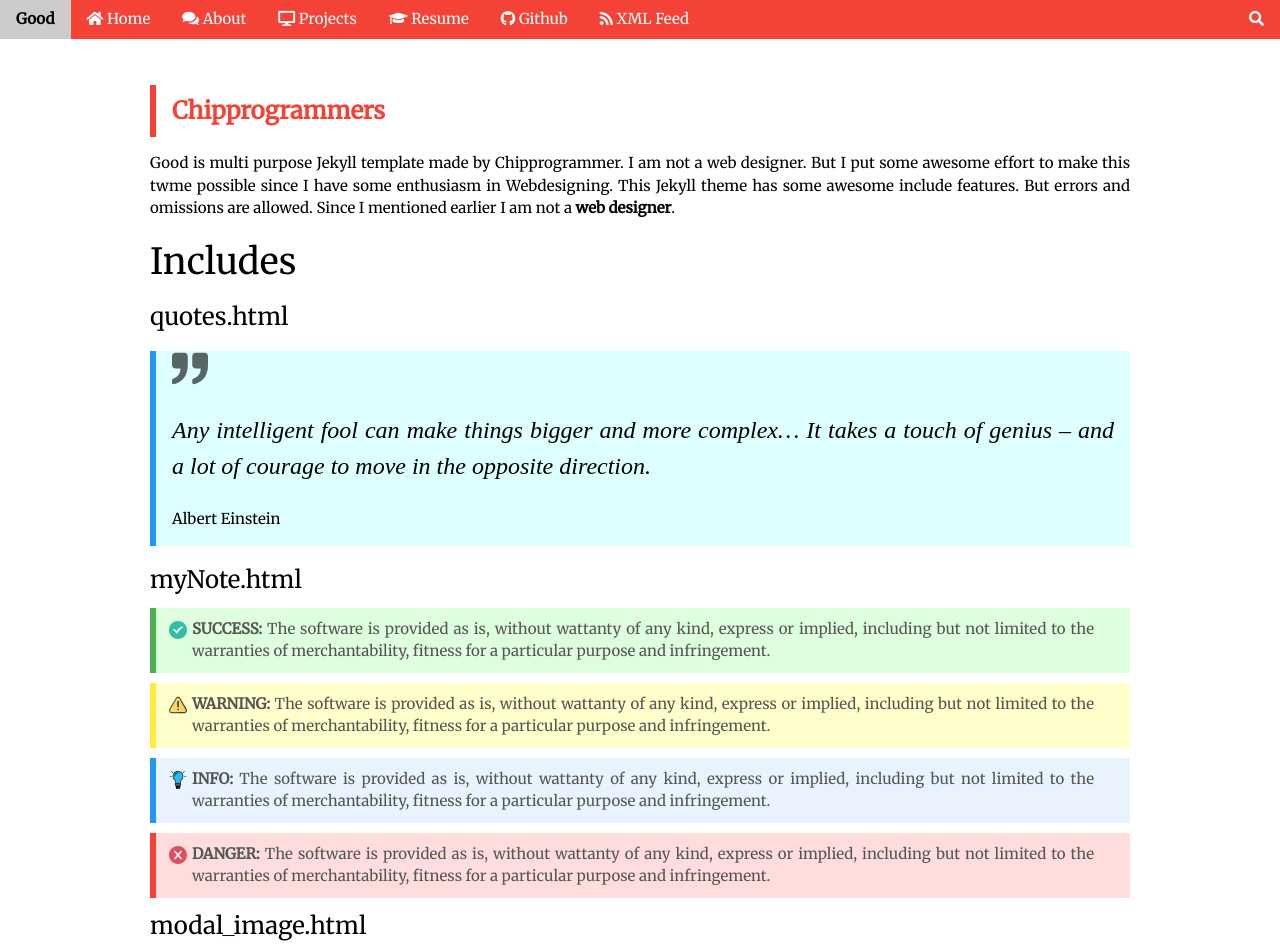
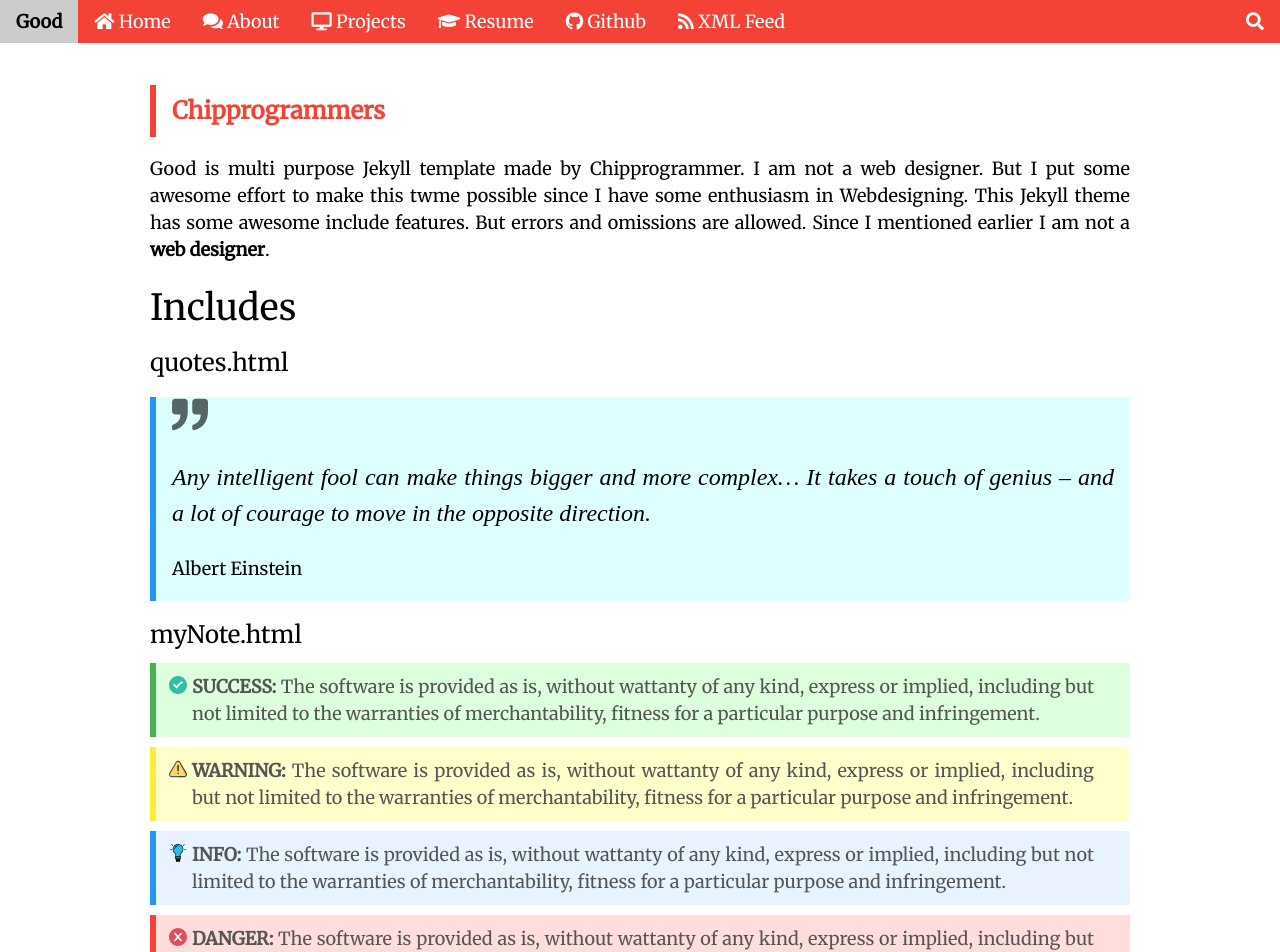
Before and after one commit to chipprogrammers/Good, a Jekyll site: the page built from index.md, in a window 1280 px wide and 1400 px high. Shown: the top 952 px of the window. Built offline with Jekyll 4.4.1, drawn with Linux system fonts in a browser that asks for light colours; comment, search, counter and statistics services are not loaded; grey boxes are pictures that could not be loaded.

Commit message:
Update main_unminified.css

```diff
--- a/assets/css/main_unminified.css
+++ b/assets/css/main_unminified.css
@@ -2,17 +2,7 @@ body,h1,h2,h3,h4,h5{
 font-family: 'Merriweather', serif;
 }
 body{
-font-size:100%;
-}
-@media (min-width: 480px) {
-  .myFont {
-    font-size: calc(0.875rem + ((1vw - 4.8px) * 1.25));
-  }
-}
-@media (min-width: 1920px) {
-  .myFont {
-    font-size: 32px;
-  }
+font-size: 18px;
 }
 p{
 display: block;
```
